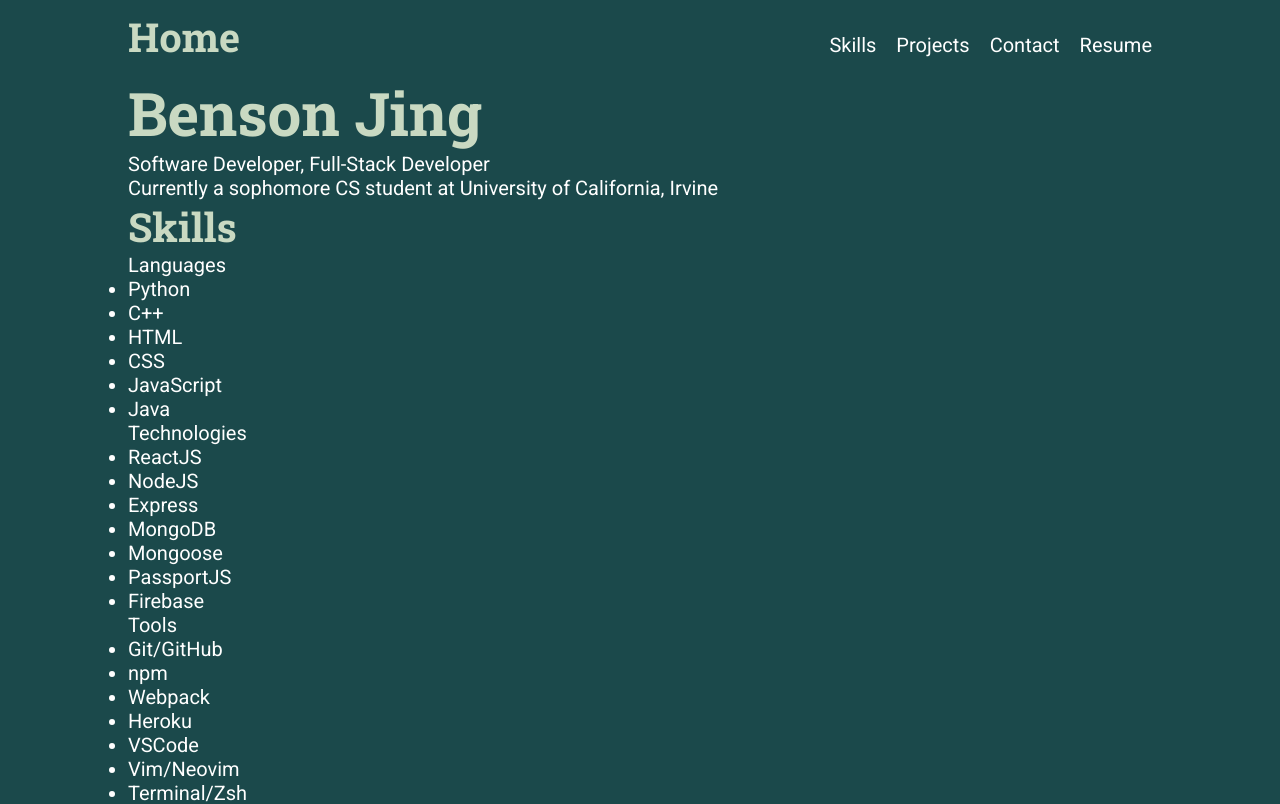
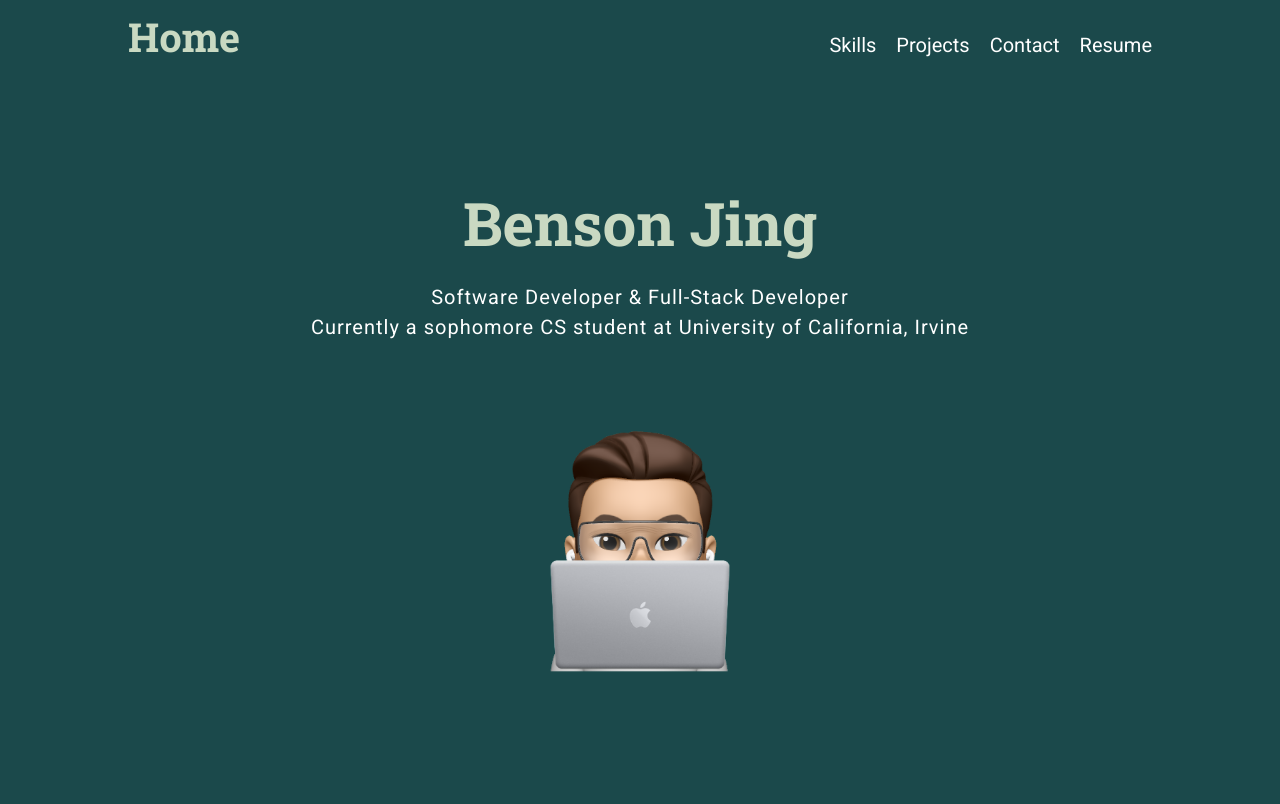
Before and after one commit to bensonjing/bensonjing.github.io, a React (Create React App) app: page / in a window 1280 px wide. Shown: the top 804 px of the page. Built offline with nearby package versions, Linux system fonts and the light colour scheme.

Commit message:
implement intro styles

```diff
--- a/src/App.css
+++ b/src/App.css
@@ -55,9 +55,32 @@ h2 {
   align-items: baseline;
   justify-content: space-between;
   margin: 10px 0;
+  position: sticky;
+  top: 0;
 }
 
 #header #right {
   display: flex;
   gap: 1em;
 }
+
+/* Intro */
+#intro {
+  height: 91vh;
+  display: flex;
+  flex-direction: column;
+  align-items: center;
+  justify-content: center;
+  text-align: center;
+}
+
+#intro p {
+  margin-top: 20px;
+  line-height: 1.5rem;
+  letter-spacing: 1px;
+}
+
+#avatar {
+  margin-top: 50px;
+  height: 300px;
+}
--- a/src/components/Intro.js
+++ b/src/components/Intro.js
@@ -1,12 +1,15 @@
+import avatar from "../assets/avatar.png";
+
 function Intro() {
   return (
     <div id="intro">
       <h1>Benson Jing</h1>
-      <div>
-        Software Developer, Full-Stack Developer
+      <p>
+        Software Developer & Full-Stack Developer
         <br />
         Currently a sophomore CS student at University of California, Irvine
-      </div>
+      </p>
+      <img src={avatar} alt="avatar" id="avatar" />
     </div>
   );
 }
```
Also changed, not shown: src/assets/avatar.png (added).
